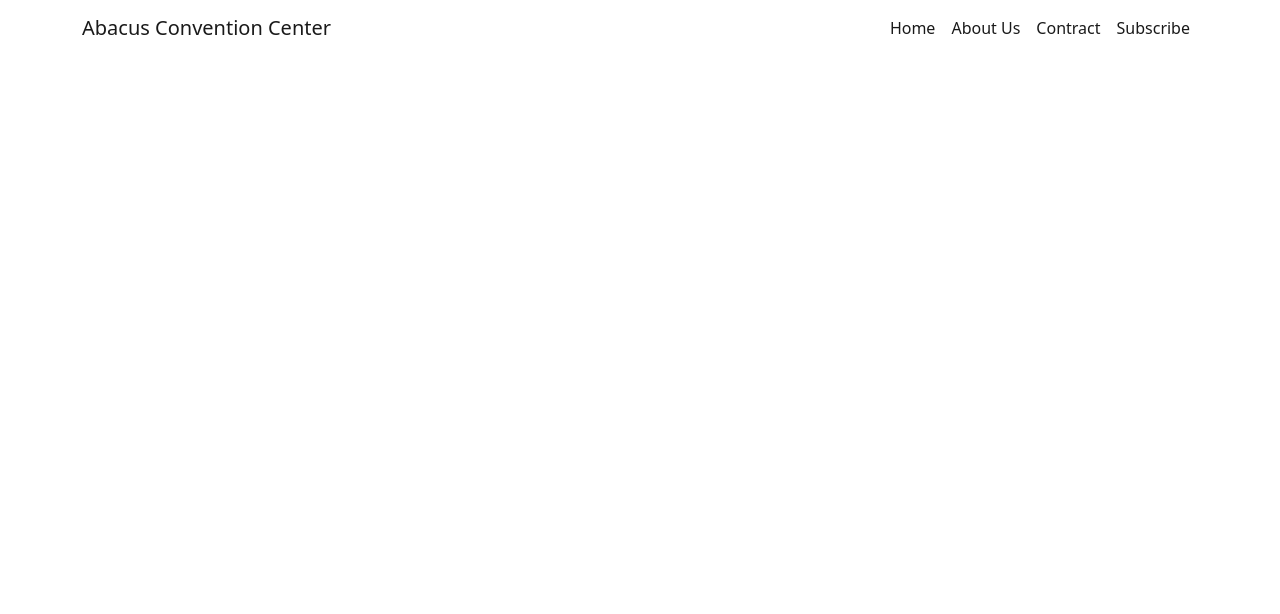
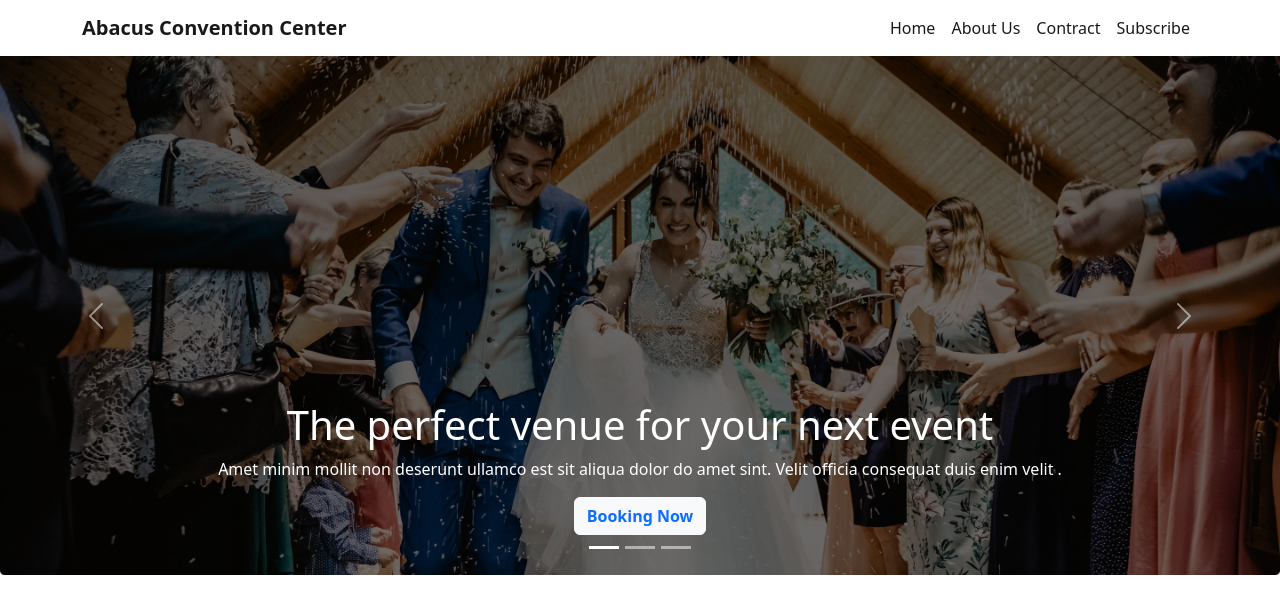
Before and after one commit to saeim1/Convention-Center, a plain HTML site: page index.html in a window 1280 px wide. Drawn offline with nearby package versions, Linux system fonts and the light colour scheme.

Commit message:
sidebar done

```diff
--- a/index.html
+++ b/index.html
@@ -13,7 +13,7 @@
     <header>
         <nav class="container navbar navbar-expand-lg">
             <div class="container-fluid">
-                <a class="navbar-brand" href="#">Abacus Convention Center</a>
+                <a class="navbar-brand fw-bold" href="#">Abacus Convention Center</a>
                 <button class="navbar-toggler" type="button" data-bs-toggle="collapse"
                     data-bs-target="#navbarSupportedContent" aria-controls="navbarSupportedContent"
                     aria-expanded="false" aria-label="Toggle navigation">
@@ -34,12 +34,64 @@
                             <a class="nav-link active" aria-current="page" href="#">Subscribe</a>
                         </li>
                     </ul>
-
                 </div>
             </div>
         </nav>
     </header>
-
+    <main>
+        <div id="carouselExampleCaptions" class="carousel slide" data-bs-ride="false">
+            <div class="carousel-indicators">
+                <button type="button" data-bs-target="#carouselExampleCaptions" data-bs-slide-to="0" class="active"
+                    aria-current="true" aria-label="Slide 1"></button>
+                <button type="button" data-bs-target="#carouselExampleCaptions" data-bs-slide-to="1"
+                    aria-label="Slide 2"></button>
+                <button type="button" data-bs-target="#carouselExampleCaptions" data-bs-slide-to="2"
+                    aria-label="Slide 3"></button>
+            </div>
+            <div class="carousel-inner">
+                <div class="carousel-item active">
+                    <img src="images/banner.png" class="d-block w-100" alt="...">
+                    <div class="carousel-caption mt-5 d-none d-md-block">
+                        <h1>The perfect venue for your
+                            next event</h1>
+                        <p>Amet minim mollit non deserunt ullamco est sit aliqua dolor do amet sint. Velit officia
+                            consequat duis enim velit .</p>
+                        <button class="btn btn-light text-primary fw-bold">Booking Now</button>
+                    </div>
+                </div>
+                <div class="carousel-item">
+                    <img src="images/banner-2.jpg" class="d-block w-100" alt="...">
+                    <div class="carousel-caption d-none d-md-block">
+                        <h1>The perfect venue for your
+                            next event</h1>
+                        <p>Amet minim mollit non deserunt ullamco est sit aliqua dolor do amet sint. Velit officia
+                            consequat duis enim velit </p>
+                        <button class="btn btn-light text-primary fw-bold">Booking Now</button>
+                    </div>
+                </div>
+                <div class="carousel-item">
+                    <img src="images/banner-3.jpg" class="d-block w-100" alt="...">
+                    <div class="carousel-caption d-none d-md-block">
+                        <h1>The perfect venue for your
+                            next event</h1>
+                        <p>Amet minim mollit non deserunt ullamco est sit aliqua dolor do amet sint. Velit officia
+                            consequat duis enim velit </p>
+                        <button class="btn btn-light text-primary fw-bold">Booking Now</button>
+                    </div>
+                </div>
+            </div>
+            <button class="carousel-control-prev" type="button" data-bs-target="#carouselExampleCaptions"
+                data-bs-slide="prev">
+                <span class="carousel-control-prev-icon" aria-hidden="true"></span>
+                <span class="visually-hidden">Previous</span>
+            </button>
+            <button class="carousel-control-next" type="button" data-bs-target="#carouselExampleCaptions"
+                data-bs-slide="next">
+                <span class="carousel-control-next-icon" aria-hidden="true"></span>
+                <span class="visually-hidden">Next</span>
+            </button>
+        </div>
+    </main>
 
 
 
```
Also changed, not shown: images/banner-2.jpg (added), images/banner-3.jpg (added).
